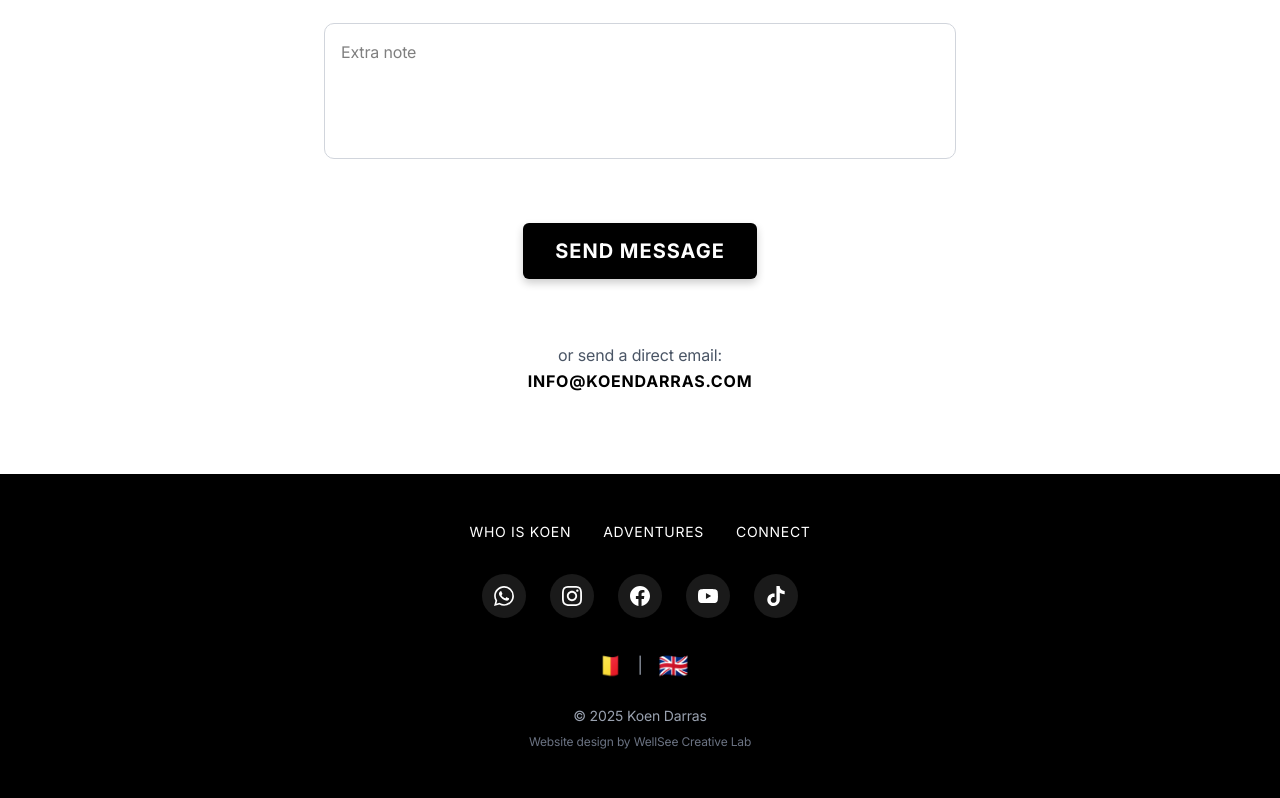
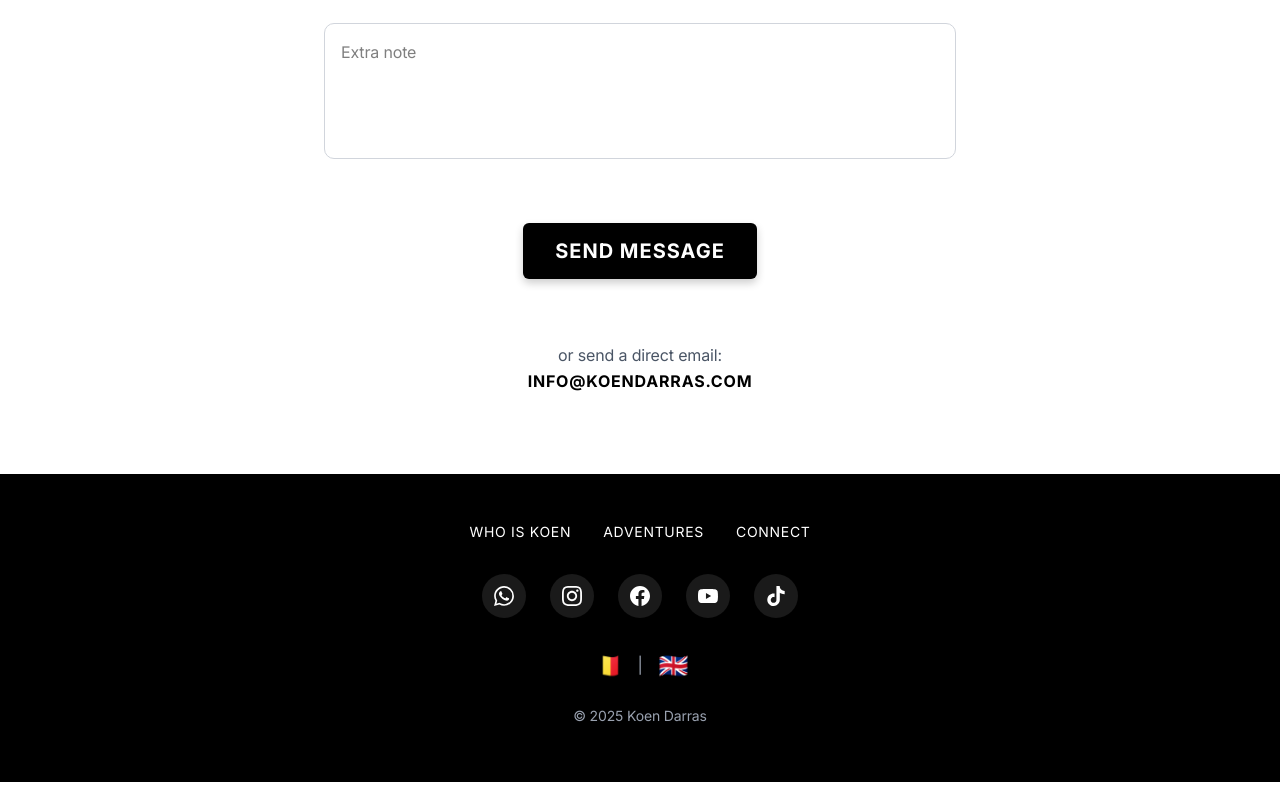
Before and after one commit to PieterBoghaert/koendarras, a React (Vite) app: page / in a window 1280 px wide. Shown: the part 8702-9500 px from the top of the page. Built offline with nearby package versions, Linux system fonts and the light colour scheme.

Commit message:
Remove WellSee Creative Lab attribution from footer

```diff
--- a/src/App.jsx
+++ b/src/App.jsx
@@ -957,7 +957,6 @@ function App() {
           </div>
 
           <p className="text-sm text-gray-400 mb-2">© 2025 Koen Darras</p>
-          <p className="text-xs text-gray-500">Website design by WellSee Creative Lab</p>
         </div>
       </footer>
     </div>
```
Also changed, not shown: 3 other files (tests, documents, lock files or other folders).
